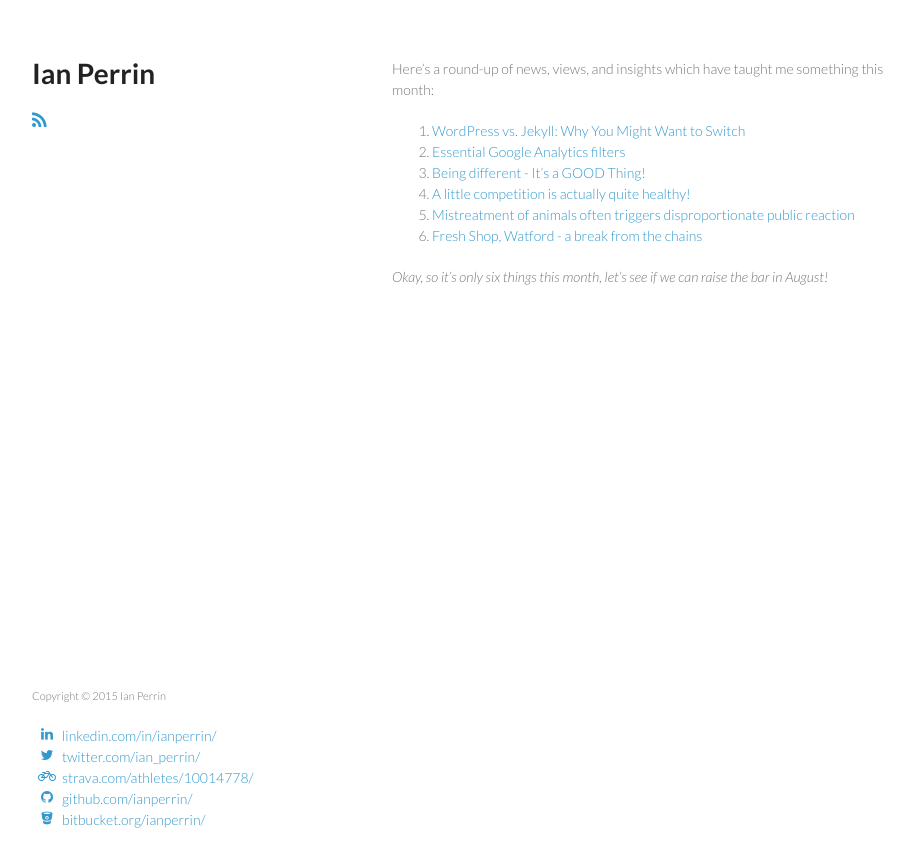
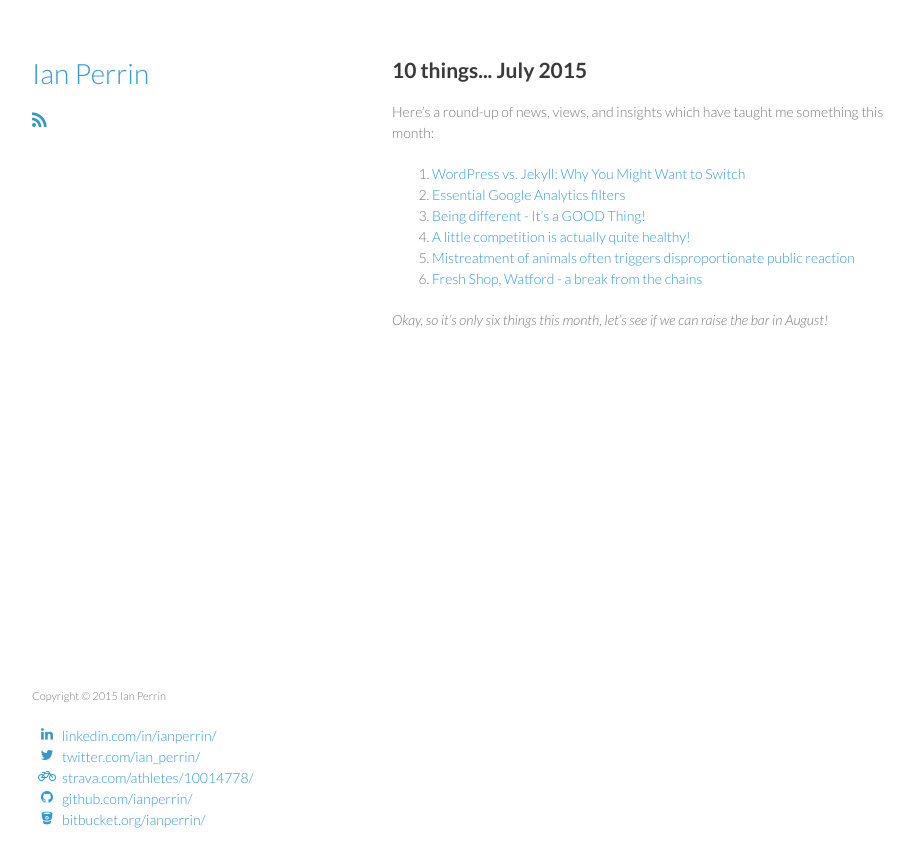
Before and after one commit to ianperrin/ianperrin.github.io, a Jekyll site: the page built from _posts/2015-07-31-10-things-july-2015.md, in a window 1280 px wide. Shown: the top 867 px of the page, without its empty margins (178-1092 px from the left). Built offline with Jekyll 4.4.1, drawn with Linux system fonts in a browser that asks for light colours; nearby versions of some CDN libraries.

Commit message:
Added home page links and page title header

```diff
--- a/_includes/themes/minimal/_header.html
+++ b/_includes/themes/minimal/_header.html
@@ -1,7 +1,7 @@
 <header>
-  <h1>{{ site.name }}</h1>
+  <h1><a href="{{ site.url }} title="{{ site.name }}">{{ site.name }}</a></h1>
   <p>{{ site.description }}</p>
 
-  <p class="view"><a href="{{ site.url }}/feed.xml"><i class="fa fa-rss fa-lg"></i></a></p>
+  <p class="view"><a href="{{ site.url }}/feed.xml" title="{{ site.name }} news feed"><i class="fa fa-rss fa-lg"></i></a></p>
 
 </header>
--- a/_includes/themes/minimal/default.html
+++ b/_includes/themes/minimal/default.html
@@ -39,6 +39,7 @@
     <div class="wrapper">
 {% include themes/minimal/_header.html %}
       <section>
+      	{% if page.title %}<h2>{{ page.title }}</h2>{% endif %}
         {{ content }}
       </section>
 {% include themes/minimal/_footer.html %}
```
